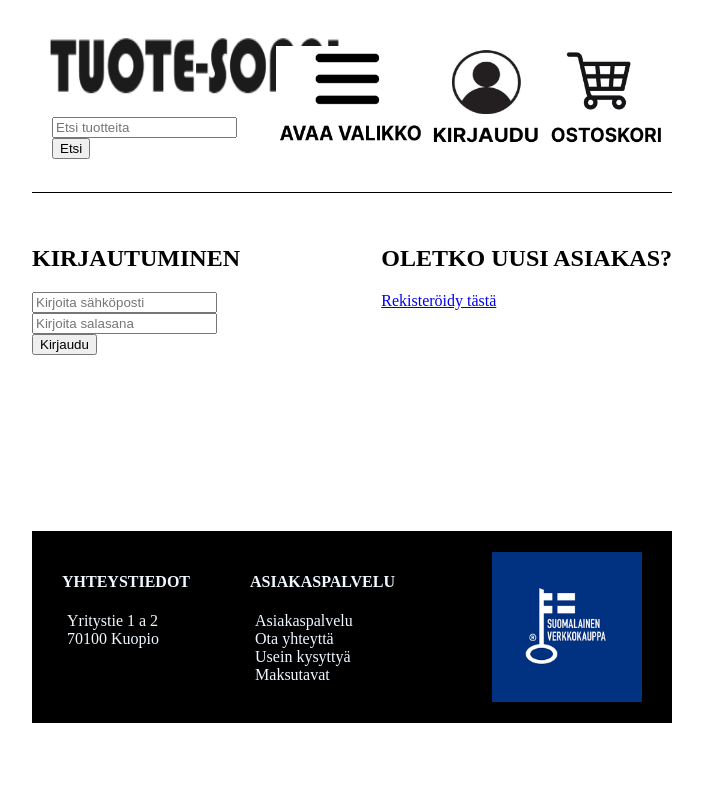
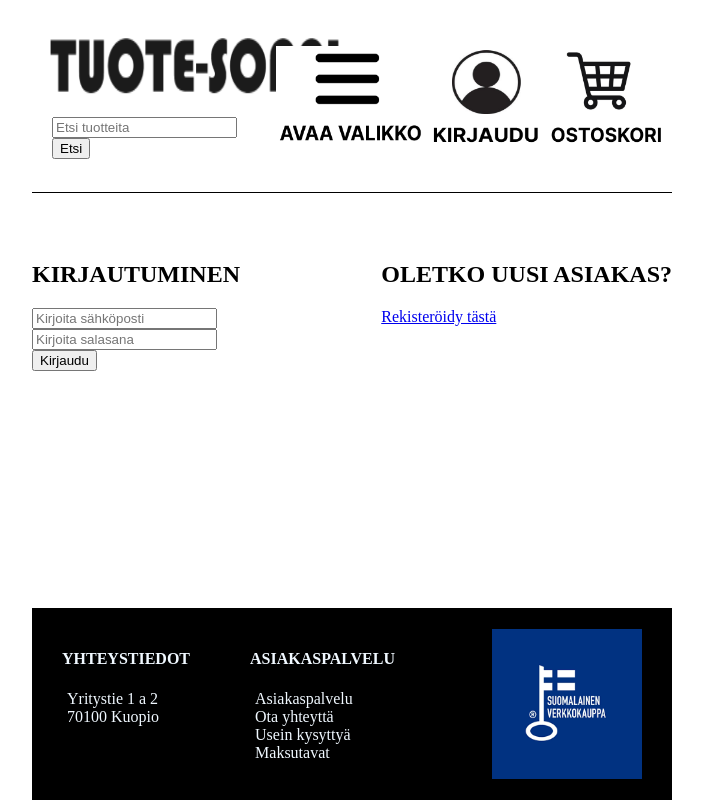
Before and after one commit to Kirjakauppias/ohjelmointi45ops, a PHP site: page /login.php in a window 1280 px wide. Shown: the whole page, without its empty margins (288-991 px from the left). Run offline with PHP 8.4, Linux system fonts and the light colour scheme; data that the repository does not hold is empty.

Commit message:
16.11.15:33

```diff
--- a/login.php
+++ b/login.php
@@ -14,9 +14,10 @@
     include 'partials/header.php';
     include 'partials/nav.php';
 ?>
-    <div class="login-main">
+<main>
     <!--KIRJAUTUMISLOMAKE-->
-        <div class="login-container">
+    <div class="login-register-container">
+        <div class="login-form-container">
         <h2>KIRJAUTUMINEN</h2>
 
         <form action="checkLogin.php" method="post">
@@ -40,13 +41,13 @@
             </div>
         </form>
         </div>
-
         <!--REKISTERÖINTI-OHJEISTUS-->
         <div class="register-container">
             <h2>OLETKO UUSI ASIAKAS?</h2>
             <a href="register.php">Rekisteröidy tästä</a>
         </div>
     </div>
+</main>
 <?php
     include 'partials/footer.php';
     include 'scripts/navScript.php';
--- a/register.php
+++ b/register.php
@@ -31,7 +31,7 @@
     include 'partials/nav.php';
 ?>
 
-    <div class="index-main">
+    <main>
     <form action="register.php" method="post">
         <input type="text" name="firstname" placeholder="Etunimi"><br>
 
@@ -45,7 +45,7 @@
 
         <input type="submit" value="Rekisteröidy">
     </form>
-    </div>
+    </main>
 <?php
     include 'partials/footer.php';
     include 'scripts/navScript.php';
--- a/shopping_cart.php
+++ b/shopping_cart.php
@@ -4,8 +4,8 @@
     include 'partials/header.php';
     include 'partials/nav.php';
 
-    echo "<div class='shopping-cart-main'>";
-    echo "</div>";
+    echo "<main>";
+    echo "</main>";
 
     include 'partials/footer.php';
     include 'scripts/navScript.php';
--- a/styles/style.css
+++ b/styles/style.css
@@ -1,5 +1,8 @@
 body {
+    display: flex;
+    flex-direction: column;
     margin: 0;
+    min-height: 100vh; /*100 on käyttäjän näytön korkeus*/
 }
 
 ol {
@@ -16,6 +19,15 @@ header {
     border-bottom: 1px solid black;
 }
 
+main {
+    width: 50%;
+    flex: 1;
+    margin: 0 auto;
+    margin-top: 3rem;
+    display: inherit;
+    flex-wrap: wrap;                    /*Tällä saa tuotteita x määrä riviin*/
+    justify-content: center;
+}
 
 /*BANNER*/
 .banner-search-container {
@@ -123,17 +135,11 @@ nav a {
 }
 
 /*LOGIN -FORM*/
-.login-main {
-    width: 50%;
-    margin: 0 auto;
+
+.login-register-container {
+    width: 100%;
     display: flex;
     justify-content: space-between;
-    margin-top: 2rem;
-    margin-bottom: 10rem;
-}
-
-.login-container {
-
 }
 
 .register-container {
```
Also changed, not shown: index.php (+3 -16 lines), loops/prCounter.php (added, +17 -0 lines), product_search.php (+3 -5 lines). Lines whose indentation alone changed are shown as unchanged.
